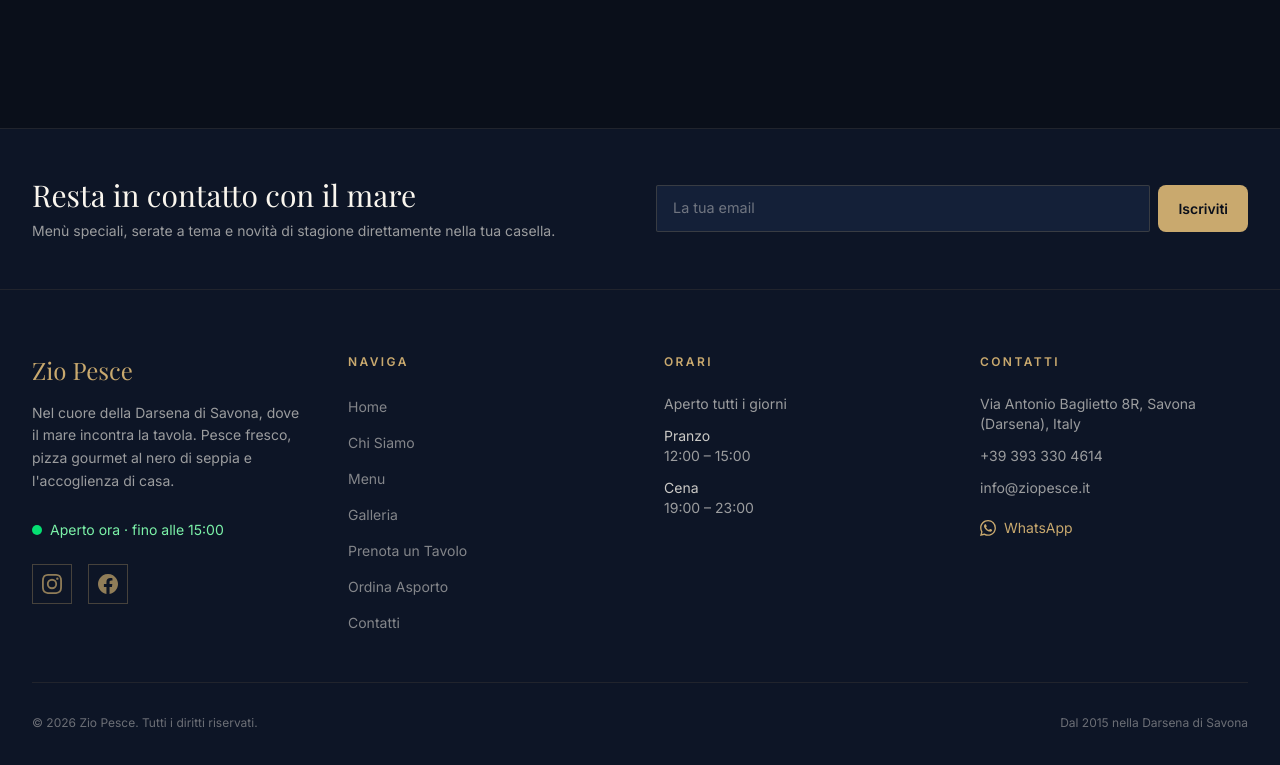
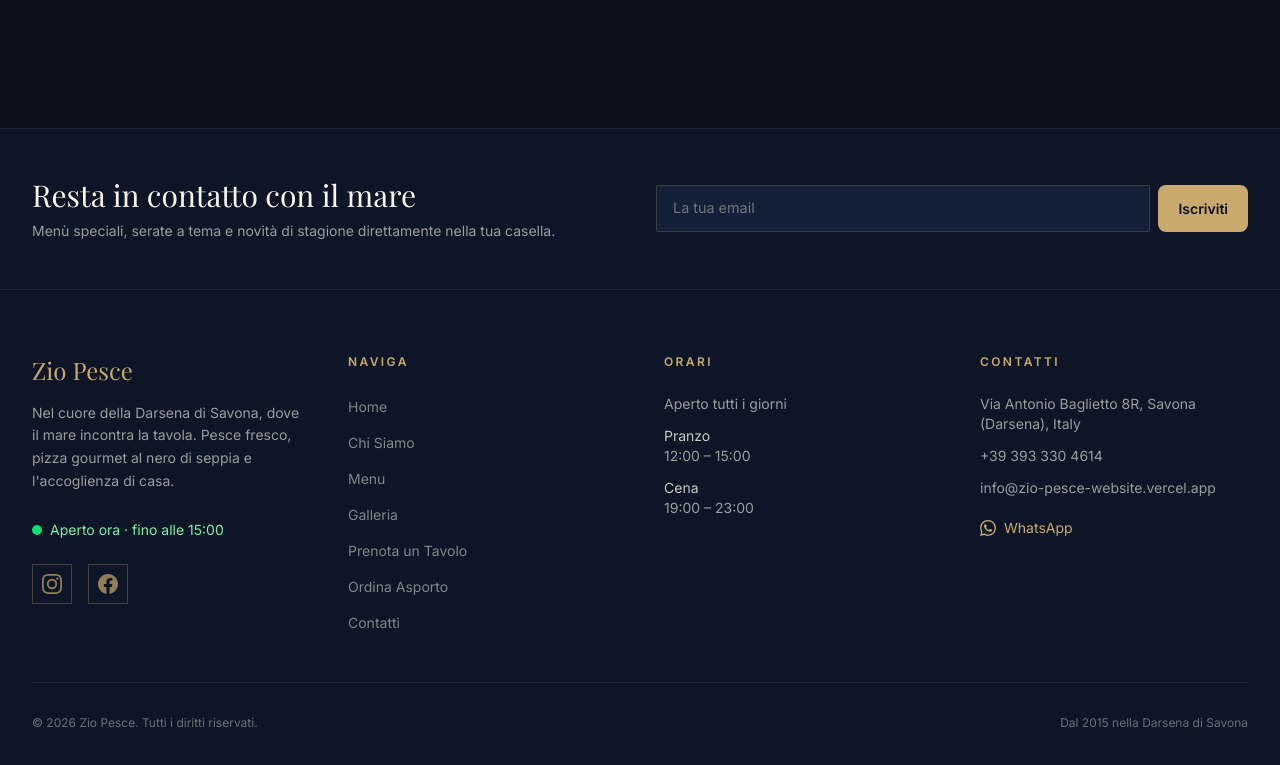
Before and after one commit to crescitadigitaleitaly-ux/zio-pesce-savona, a Next.js app: page / in a window 1280 px wide. Shown: the part 7551-8316 px from the top of the page. Built offline with nearby package versions, Linux system fonts and the light colour scheme; a web font is replaced by a local one.

Commit message:
Remove ziopesce.it domain references

```diff
--- a/src/app/contact/page.tsx
+++ b/src/app/contact/page.tsx
@@ -149,10 +149,10 @@ export default function ContactPage() {
                     Email
                   </h3>
                   <a
-                    href="mailto:info@ziopesce.it"
-                    className="text-cream-100/60 hover:text-gold-400 transition-colors"
+                    href="mailto:info@zio-pesce-website.vercel.app"
+                    className="hover:text-gold-400 transition-colors duration-200"
                   >
-                    info@ziopesce.it
+                    info@zio-pesce-website.vercel.app
                   </a>
                 </div>
               </div>
--- a/src/app/layout.tsx
+++ b/src/app/layout.tsx
@@ -20,7 +20,7 @@ const playfair = Playfair_Display({
 });
 
 export const metadata: Metadata = {
-  metadataBase: new URL('https://ziopesce.it'),
+  metadataBase: new URL('https://zio-pesce-website.vercel.app'),
   title: {
     default: 'Zio Pesce | Ristorante di Pesce e Pizzeria – Savona Darsena',
     template: '%s | Zio Pesce Savona',
@@ -30,7 +30,7 @@ export const metadata: Metadata = {
   openGraph: {
     title: 'Zio Pesce | Ristorante di Pesce e Pizzeria – Savona',
     description: 'Nel cuore della Darsena di Savona, il mare è nel piatto. Pesce fresco, pizza gourmet al nero di seppia e accoglienza di casa dal 2015.',
-    url: 'https://ziopesce.it',
+    url: 'https://zio-pesce-website.vercel.app',
     siteName: 'Zio Pesce',
     locale: 'it_IT',
     type: 'website',
@@ -42,7 +42,7 @@ export const metadata: Metadata = {
     description: 'Pesce fresco, pizza gourmet al nero di seppia nella Darsena di Savona.',
   },
   robots: { index: true, follow: true },
-  alternates: { canonical: 'https://ziopesce.it' },
+  alternates: { canonical: 'https://zio-pesce-website.vercel.app' },
 };
 
 const jsonLd = {
@@ -50,9 +50,9 @@ const jsonLd = {
   '@type': 'Restaurant',
   name: 'Zio Pesce',
   alternateName: 'Zio Pesce – Ristorante e Pizzeria',
-  url: 'https://ziopesce.it',
+  url: 'https://zio-pesce-website.vercel.app',
   telephone: '+393933304614',
-  email: 'info@ziopesce.it',
+  email: 'info@zio-pesce-website.vercel.app',
   address: {
     '@type': 'PostalAddress',
     streetAddress: 'Via Antonio Baglietto 8R',
@@ -90,7 +90,7 @@ const jsonLd = {
   },
   foundingDate: '2015',
   acceptsReservations: true,
-  hasMenu: 'https://ziopesce.it/menu',
+  hasMenu: 'https://zio-pesce-website.vercel.app/menu',
 };
 
 export default function RootLayout({ children }: { children: React.ReactNode }) {
--- a/src/data/menu.ts
+++ b/src/data/menu.ts
@@ -291,8 +291,8 @@ export const restaurantInfo = {
   tagline: 'Nel cuore della Darsena di Savona, il mare è nel piatto.',
   address: 'Via Antonio Baglietto 8R, Savona (Darsena), Italy',
   phone: '+39 393 330 4614',
-  email: 'info@ziopesce.it',
-  website: 'https://ziopesce.it',
+  email: 'info@zio-pesce-website.vercel.app',
+  website: 'https://zio-pesce-website.vercel.app',
   hours: {
     lunch: '12:00 – 15:00',
     dinner: '19:00 – 23:00',
```
